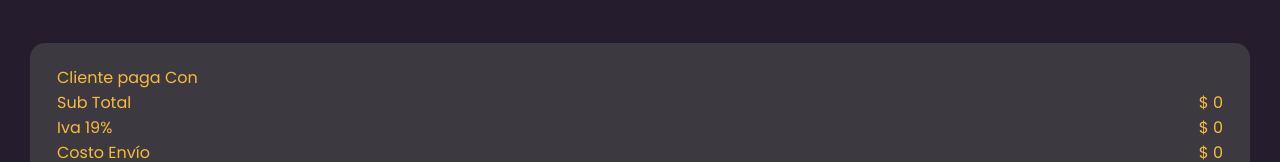
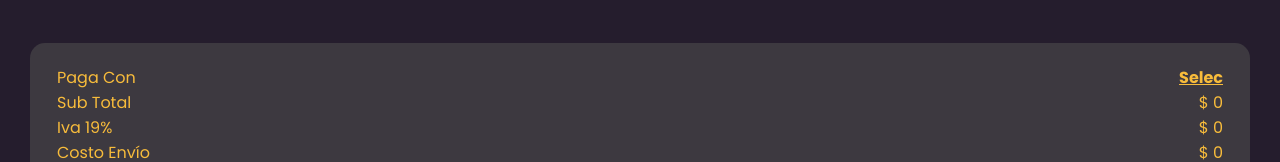
Before and after one commit to solemme1987/terranova-react, a React (Create React App) app: page /auth/cart in a window 1280 px wide. Shown: the part 521-683 px from the top of the page. Built offline with nearby package versions, Linux system fonts and the light colour scheme.

Commit message:
UX al metodo de pago

```diff
--- a/src/assets/css/components/_dataPay.scss
+++ b/src/assets/css/components/_dataPay.scss
@@ -23,6 +23,8 @@
 .formPay{
     text-transform: capitalize;
     font-weight: bold;
+    text-decoration: underline;
+    cursor: pointer;
 }
 .totalPay{
     background: $midDark;
--- a/src/components/DataPay.js
+++ b/src/components/DataPay.js
@@ -5,7 +5,7 @@ import { Context } from './context/Context'
 
 export const DataPay = () => {
 
-const {cart,formPay,} = useContext(Context)
+const {cart,formPay,setShowSideBar} = useContext(Context)
 
 let subtotal=0;
 let total= 0;
@@ -27,12 +27,16 @@ const formatter = new Intl.NumberFormat('es-CO',{
     minimumFractionDigits: 0
 })
 
+const showSideBar=()=>{
+    setShowSideBar(show=>show='side-bar active')
+}
+
     return (
         <div className="dataPay">
             <div className="payGrid">
             <div className="rowPay">
-                    <span className="payGridItem">Cliente paga Con</span>
-                    <span className="payGridItem formPay">{subtotal>0 ? formPay : ''}</span>
+                    <span className="payGridItem">Paga Con</span>
+                    <span className="payGridItem formPay" onClick={showSideBar}>{formPay!==""? formPay :'Selec'}</span>
                 </div>
                 <div className="rowPay">
                     <span className="payGridItem">Sub Total</span>
--- a/src/components/auth/Cart.js
+++ b/src/components/auth/Cart.js
@@ -6,6 +6,7 @@ import { Context } from '../context/Context'
 import { DataPay } from '../DataPay'
 import { Product } from '../Product'
 import { SearchBar } from '../SearchBar'
+import { SideBar } from '../SideBar'
 
 const Cart = ()=> {
 const {cart} = useContext(Context)
@@ -21,6 +22,7 @@ const {cart} = useContext(Context)
     return (
 
         <>
+        <SideBar />
           <Header>
               <SearchBar
                 clasN={clasN}
```
